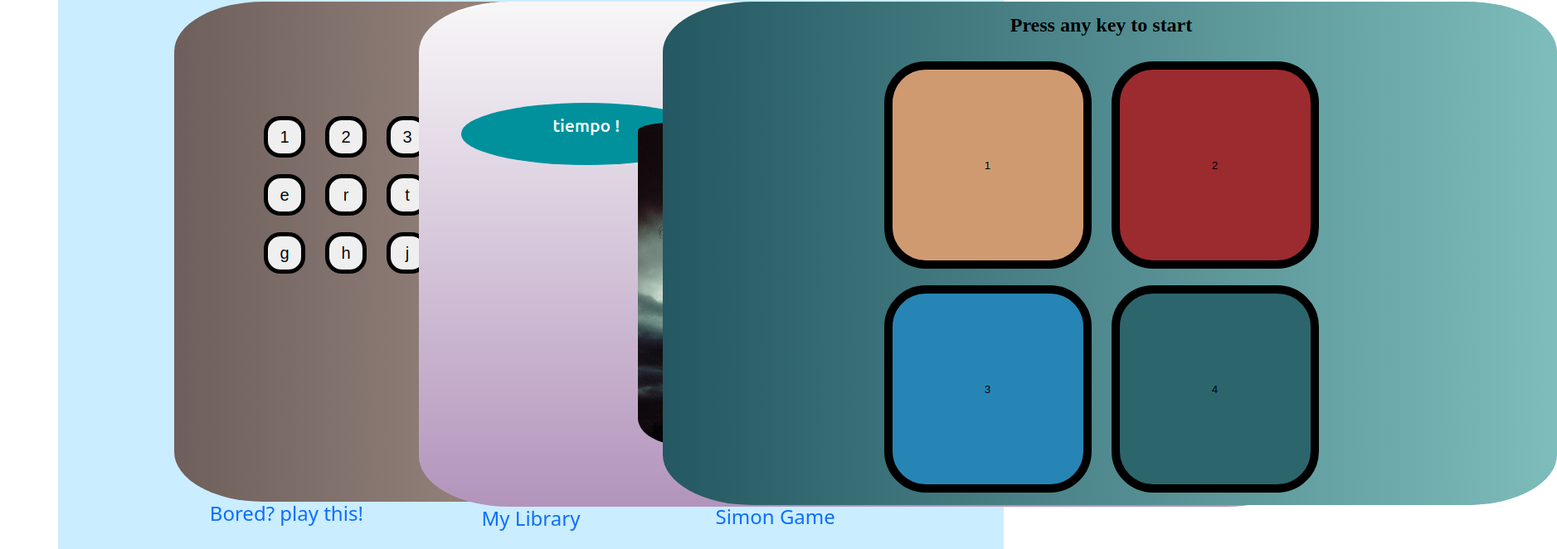
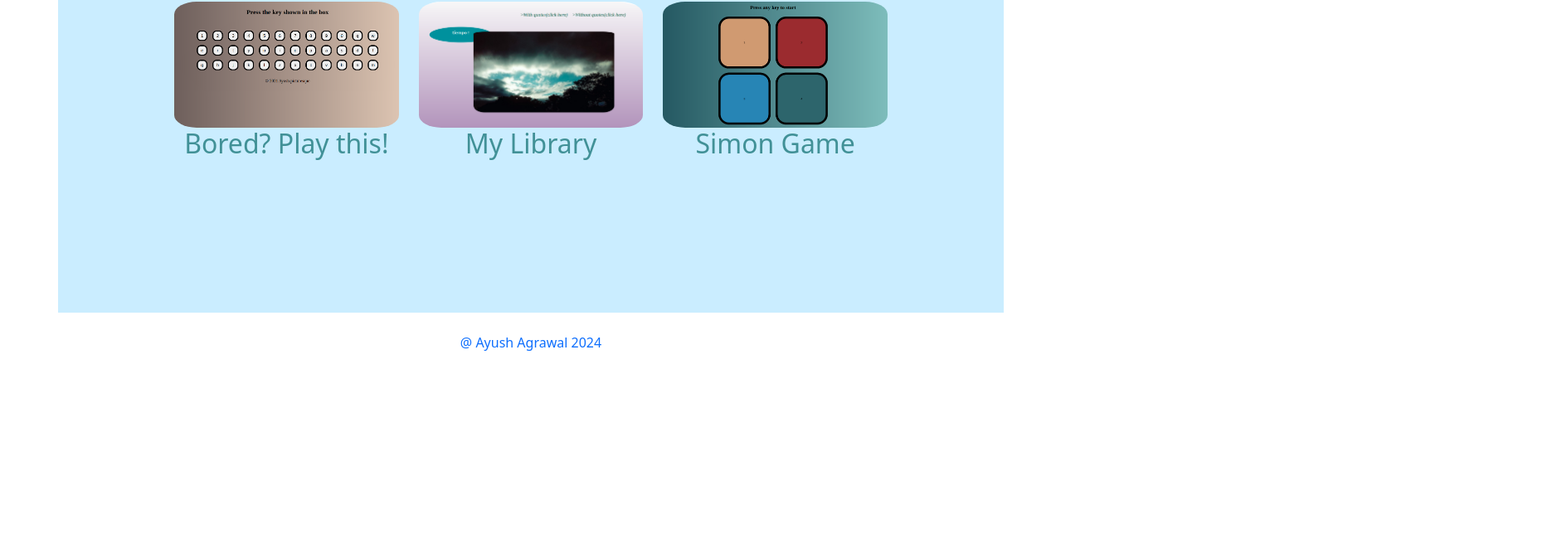
Before and after one commit to Ayush4398/Ayush_Agrawal_portfolio, a React (Create React App) app: page /project in a window 1280 px wide. Shown: the part 182-844 px from the top of the page at 83% size, 1877 px wide, since content can reach past the window. After the commit the page ends 800 px from the top, so only its background shows below. Built offline with nearby package versions, Linux system fonts and the light colour scheme.

Commit message:
Add files via upload

```diff
--- a/src/components/Footer.jsx
+++ b/src/components/Footer.jsx
@@ -1,15 +1,11 @@
-import React from "react";
+
 const year = new Date().getFullYear();
 
 function footer(){
    return(
       <footer>
-    <a className="text-decoration-none" href="./">
-    <p className="copyright">@ Ayush Agrawal {year} </p>
-    </a>
-
-
-
+       <br />
+    <a className="text-decoration-none" href="./"><p className="copyright">@ Ayush Agrawal {year} </p></a>
       </footer>
    );
 }
--- a/src/components/Header.jsx
+++ b/src/components/Header.jsx
@@ -1,7 +1,5 @@
-import React from "react";
+
 import { Link } from "react-router-dom";
-
-
 
 
 function Header() {
@@ -11,7 +9,7 @@ function Header() {
         <button className="navbar-toggler" type="button" data-bs-toggle="collapse" data-bs-target="#navbarSupportedContent" aria-controls="navbarSupportedContent" aria-expanded="false" aria-label="Toggle navigation">
           <span className="navbar-toggler-icon"></span>
         </button>
-        <a className="navbar-brand margin copyright" href="#a">Ayush Agrawal</a>
+        <a className="navbar-brand margin copyright" href="/">Ayush Agrawal</a>
         <div className="collapse navbar-collapse " id="navbarSupportedContent">
           <ul className=" navbar-nav ms-auto margin">
             <li className="nav-item margin "><Link className="nav-link active " aria-current="page" to="/">Home</Link></li>
@@ -30,48 +28,3 @@ function Header() {
   }
 
   export default Header;
-
-
-
-
-
-
-
-
-
-
-
-// import React, { Component } from 'react';
-// import { BrowserRouter as Router, Route, Link, Switch } from 'react-router-dom';
-// import Home from './home.jsx';
-// import About from './experience.jsx';
-// import Contact from './contact.jsx';
-
-// class App extends Component {
-// render() {
-// 	return (
-// 	<Router>
-// 		<div className="App">
-// 			<ul className="App-header">
-// 			<li>
-// 				<Link to="/">Home</Link>
-// 			</li>
-// 			<li>
-// 				<Link to="/about">About Us</Link>
-// 			</li>
-// 			<li>
-// 				<Link to="/contact">Contact Us</Link>
-// 			</li>
-// 			</ul>
-// 			<Switch>
-// 			<Route exact path='/' component={Home}></Route>
-// 			<Route exact path='/about' component={About}></Route>
-// 			<Route exact path='/contact' component={Contact}></Route>
-// 			</Switch>
-// 		</div>
-// 	</Router>
-// );
-// }
-// }
-
-// export default App;
--- a/src/components/contact.jsx
+++ b/src/components/contact.jsx
@@ -1,21 +1,24 @@
-import React from "react";
+
 
 function contact(){
     return(
-    <section>
+    <>
     <form action="https://formspree.io/f/mzbyavpw" method="post">
-      <h2 className="copyright">Any Suggestion</h2><br/>
-      <textarea name="suggestion" rows="8" cols="50"></textarea><br/>
-      <button className="btn btn-danger" type="submit" name="">Send</button>
+      <h1>Any Suggestion...?</h1><br/>
+      <div>
+      <textarea name="suggestion" className="form-control" id="exampleFormControlTextarea1" rows="12"></textarea>
+      </div>
+      <br/><br/>
+      <button className="btn btn-primary" type="submit" name="">Share</button>
     </form>
-
-    <a href="mailto: agarwalayush1998@gmail.com"><img class="contacticon" src="doc/gmail.jpg" alt=""/></a>
-    <a href="https://www.linkedin.com/in/ayush-agrawal-56b48b216/"><img class="contacticon" src="doc/linkedin.png" alt=""/></a>
-    <a href="https://https://github.com/Ayush4398"><img class="contacticon" src="doc/github.png" alt=""/></a>
-    <a href="https://www.snapchat.com/add/agarwalayush04"><img class="contacticon" src="doc/snap.jpg" alt=""/></a>
-    <a href="https://www.instagram.com/ayush43998/"><img class="contacticon" src="doc/insta.jpg" alt=""/></a>
-
-  </section>
+    <br/>
+    <div>
+    <a href="mailto: agarwalayush1998@gmail.com"><img className="contacticon" src="doc/gmail.jpg" alt=""/></a>
+    <a href="https://www.linkedin.com/in/ayush-agrawal-56b48b216/"><img className="contacticon" src="doc/linkedin.png" alt=""/></a>
+    <a href="https://https://github.com/Ayush4398"><img className="contacticon" src="doc/github.png" alt=""/></a>
+    <a href="https://www.snapchat.com/add/agarwalayush04"><img className="contacticon" src="doc/snap.jpg" alt=""/></a>
+    </div>
+  </>
     );
 }
 
--- a/src/components/experience.jsx
+++ b/src/components/experience.jsx
@@ -1,28 +1,25 @@
-import React from "react";
 
-function experience(){
-    return(
-        <section>
-          <h1 className="copyright">Experience</h1>
-        <div className="container">
-          <div className="row">
+function experience() {
+  return (
+    <>
+      <h1>Experience</h1><br /><br />
+        <h3 className="text-start">-Client: Shree Shyam Impex</h3><br /><br />
+        <div className="row">
+          <div className="col-lg-6 d-flex align-items-center">
+            <h6 className="paratext">Designed and developed an e-commerce website for Shree Shyam Impex, a company specializing in the production and supply of goods and services. This website was created using HTML, CSS, jQuery, and JavaScript. It is hosted on AWS for robust and reliable hosting services.
+            </h6>
+          </div>
           <div className="col-lg-6">
-               <h4 className="workpoints">Client :- Shree Shyam Impex</h4>
-               <ul>
-                 <li className="workpoints">Constructed an e-commerce website for Shree Shyam Impex that supply and manufacture the goods and services.</li>
-                 <li className="workpoints">Designed and developed using HTML, CSS, jquery and JavaScript.</li>
-                 <li className="workpoints">For hosting service used AWS and learnt about S3 and Route53 service of AWS.</li>
-               </ul>
-            </div>
-            <div className="col-lg-6">
-              <a className="text-decoration-none" href="http://www.shreeshyamimpex.co.in/">
-                <img className="projectimage" src="doc/ssi.png" alt=""/>
-              </a>
-            </div>
+          <br /><br />
+            <a className="text-decoration-none" href="http://www.shreeshyamimpex.co.in/">
+              <img className="img-fluid" src="doc/ssi.png" alt="" />
+              <h6>http://www.shreeshyamimpex.co.in/</h6>
+            </a>
           </div>
         </div>
-      </section>
-    );
+
+    </>
+  );
 }
 
 export default experience;
--- a/src/components/home.jsx
+++ b/src/components/home.jsx
@@ -1,16 +1,17 @@
-import React from "react";
 
-function home(){
-    return(
-        <div className="">
+function home() {
+    return (
+        <div className="container">
             <div className="row" >
                 <div className="col-lg-6">
-                 <img className="gifsize" src="doc/handwave.gif" alt=""/>
-                 <h1>Hello!</h1>
+                    <h1>Holá!</h1>
+                    <img className="img-fluid" src="doc/handwave.gif" alt="" />
+                    <br /><br /><br />
                 </div>
                 <div className="col-lg-6">
-                <a className="text-decoration-none copyright" href="https://drive.google.com/file/d/15Ipk3uf0TXXnDU5fXqGMX8S8c2gEaTxm/view?usp=sharing"><h1>Resume Link</h1></a>
-                <h3 className="introline">I'm a web designer and developer who can make a website for you as per your needs, whatever the layout you want, whatever the way you want.</h3>
+                    <a className="text-decoration-none" href="https://drive.google.com/file/d/15Ipk3uf0TXXnDU5fXqGMX8S8c2gEaTxm/view?usp=sharing"><h2>Resume Link</h2></a>
+                    <h6 className="paratext padtext">I am a skilled web developer with the expertise to craft a website that precisely matches your needs. Whether you have a specific layout in mind or a unique design concept you'd like to explore, I can turn your vision into a reality.
+                    </h6>
                 </div>
             </div>
         </div>
--- a/src/components/project.jsx
+++ b/src/components/project.jsx
@@ -1,32 +1,30 @@
-import React from "react";
 
 function project(){
     return(
-        <section>
+
         <div className="container">
           <div className="row">
-
-            <div className="col-lg-4">
-              <a className="text-decoration-none" href="https://ayush4398.github.io/Music-piano/">
-                <img className="projectimage" src="doc/bored.png" alt=""/>
-                <h4 className="">Bored? play this!</h4>
-              </a>
+            <div className="col-lg-4 padimg">
+              <a className="text-decoration-none " href="https://ayush4398.github.io/Music-piano/">
+                <img className="img-fluid" src="doc/bored.png" alt=""/>
+                <h2>Bored? Play this!</h2>
+              </a><br /><br />
             </div>
-            <div className="col-lg-4">
+            <div className="col-lg-4 padimg ">
               <a className="text-decoration-none" href="https://ayush4398.github.io/library/">
-                <img className="projectimage" src="doc/mpl.png" alt=""/>
-                <h4 className="">My Library</h4>
-              </a>
+                <img className="img-fluid" src="doc/mpl.png" alt=""/>
+                <h2>My Library</h2>
+              </a> <br /><br />
             </div>
-            <div className="col-lg-4">
+            <div className="col-lg-4 padimg">
               <a className="text-decoration-none" href="https://ayush4398.github.io/Simon-game/">
-                <img className="projectimage" src="doc/simon.png" alt=""/>
-                <h4 className="">Simon Game</h4>
-              </a>
+                <img className="img-fluid" src="doc/simon.png" alt=""/>
+                <h2>Simon Game</h2>
+              </a> <br /><br />
             </div>
           </div>
         </div>
-      </section>
+
     );
 }
 
--- a/src/components/tools.jsx
+++ b/src/components/tools.jsx
@@ -1,4 +1,4 @@
-import React from "react";
+
 import './tools.css';
 
 
```
